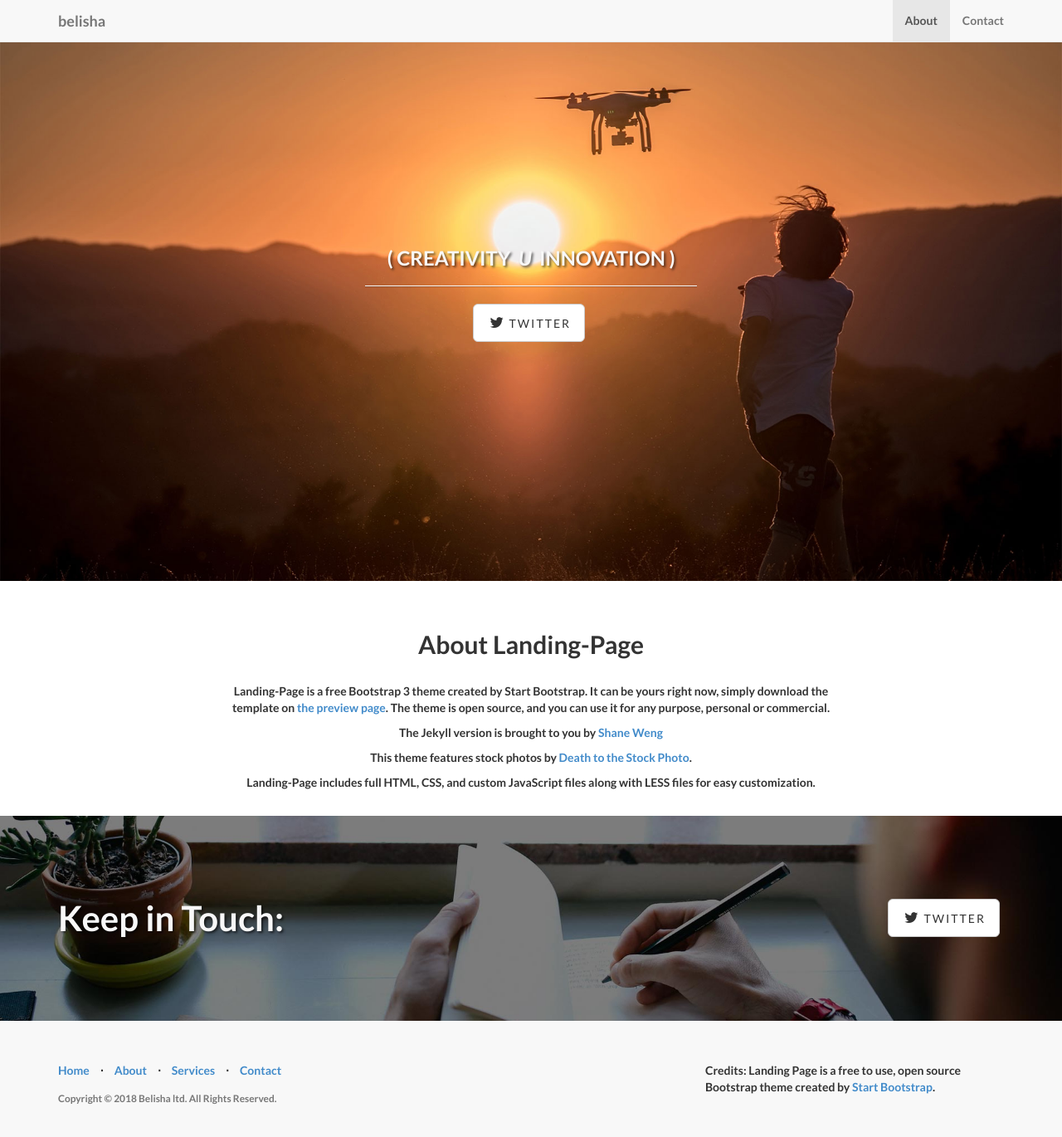
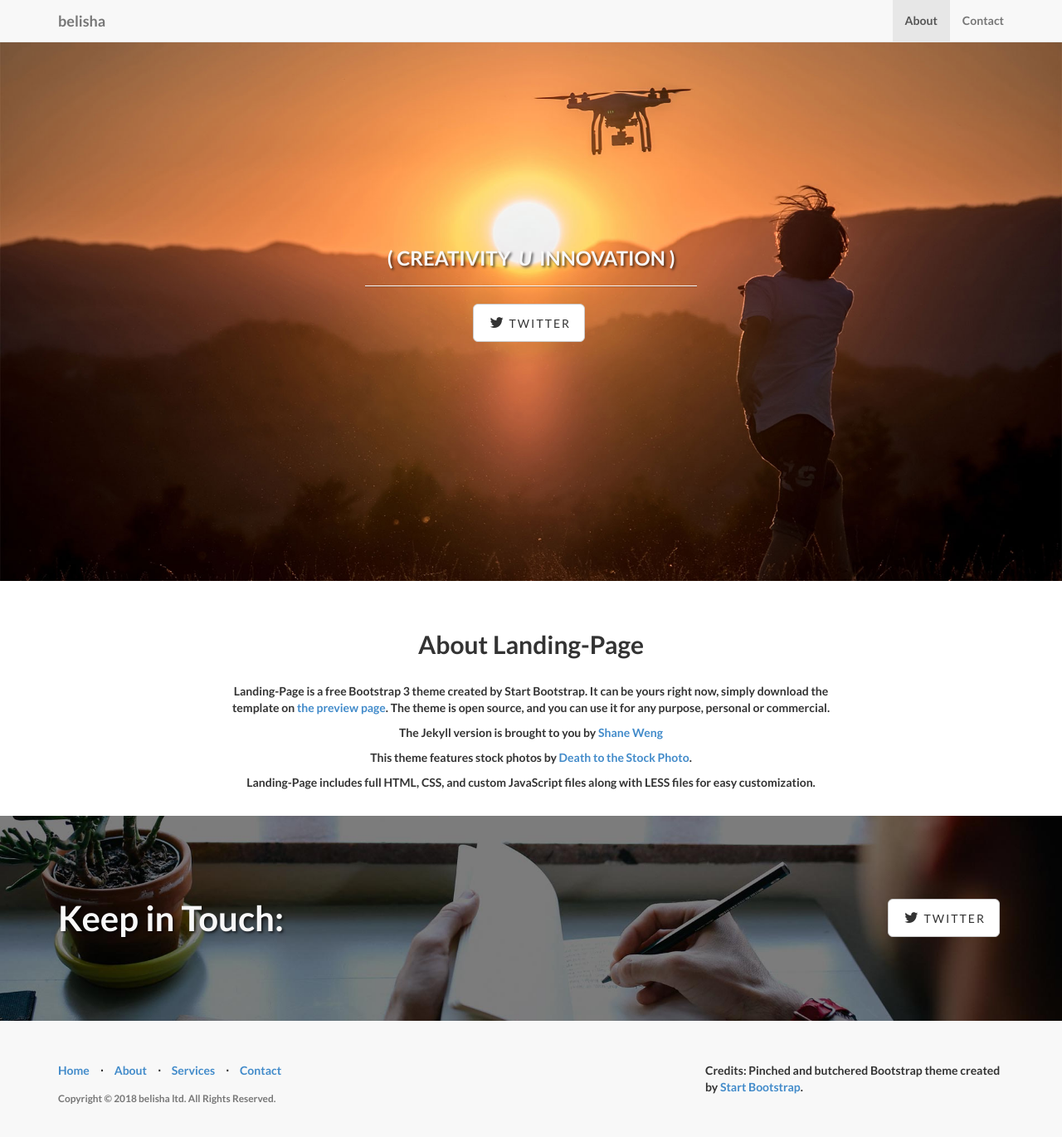
Before and after one commit to G4V/G4V.github.io, a Jekyll site: the page built from index.html, in a window 1280 px wide and 1382 px high. Shown: the top 1370 px of the window at 83% size. Built offline with Jekyll 4.4.1, drawn with Linux system fonts in a browser that asks for light colours.

Commit message:
tinkering

```diff
--- a/_config.yml
+++ b/_config.yml
@@ -10,8 +10,8 @@ description: > # "Write an awesome description for your new site here.
   You can edit this line in _config.yml. It will appear in your document
   head meta (for Google search results) and in your feed.xml site
   description.
-copyright: 'Copyright &copy; 2018 Belisha ltd. All Rights Reserved.'
-credits: 'Credits: Landing Page is a free to use, open source Bootstrap theme created by <a href="http://startbootstrap.com/">Start Bootstrap</a>.'
+copyright: 'Copyright &copy; 2018 belisha ltd. All Rights Reserved.'
+credits: 'Credits: Pinched and butchered Bootstrap theme created by <a href="http://startbootstrap.com/">Start Bootstrap</a>.'
 
 # ----------------------- #
 #    Jekyll & Plugins     #
```
